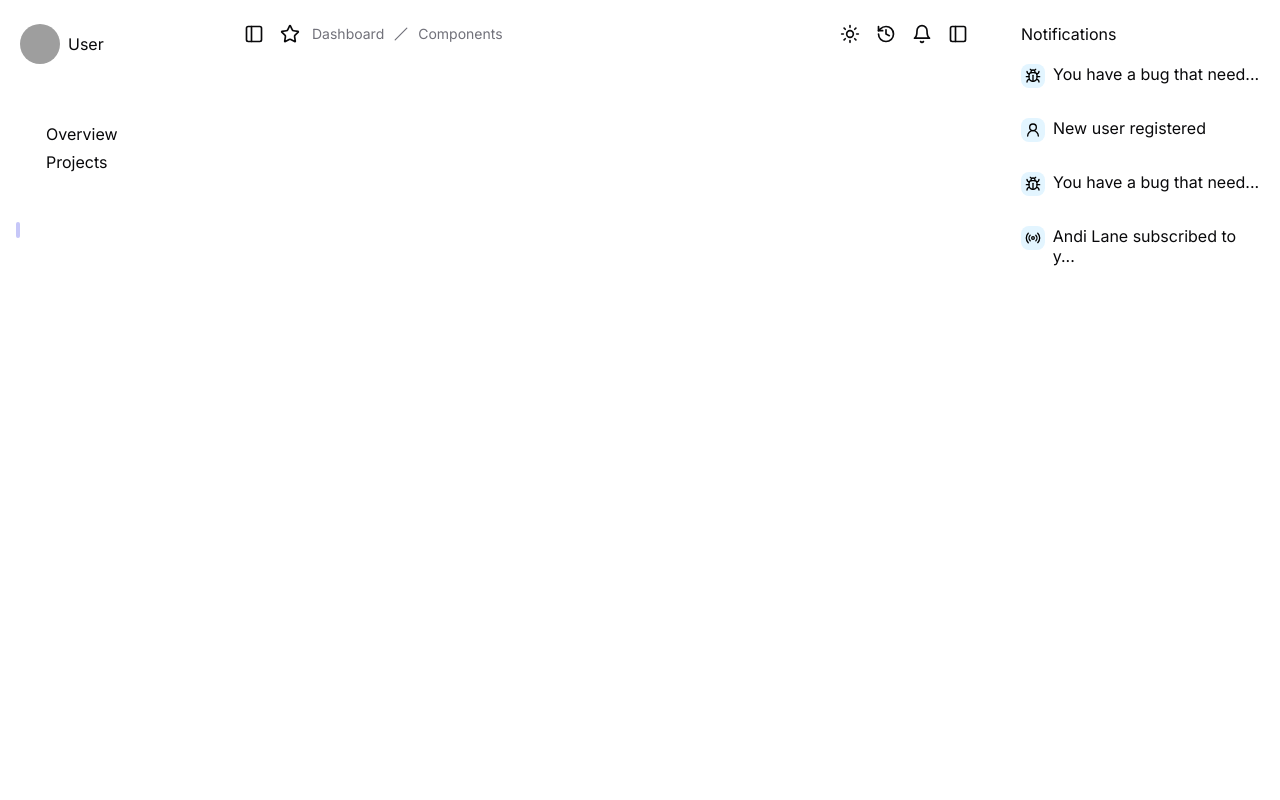
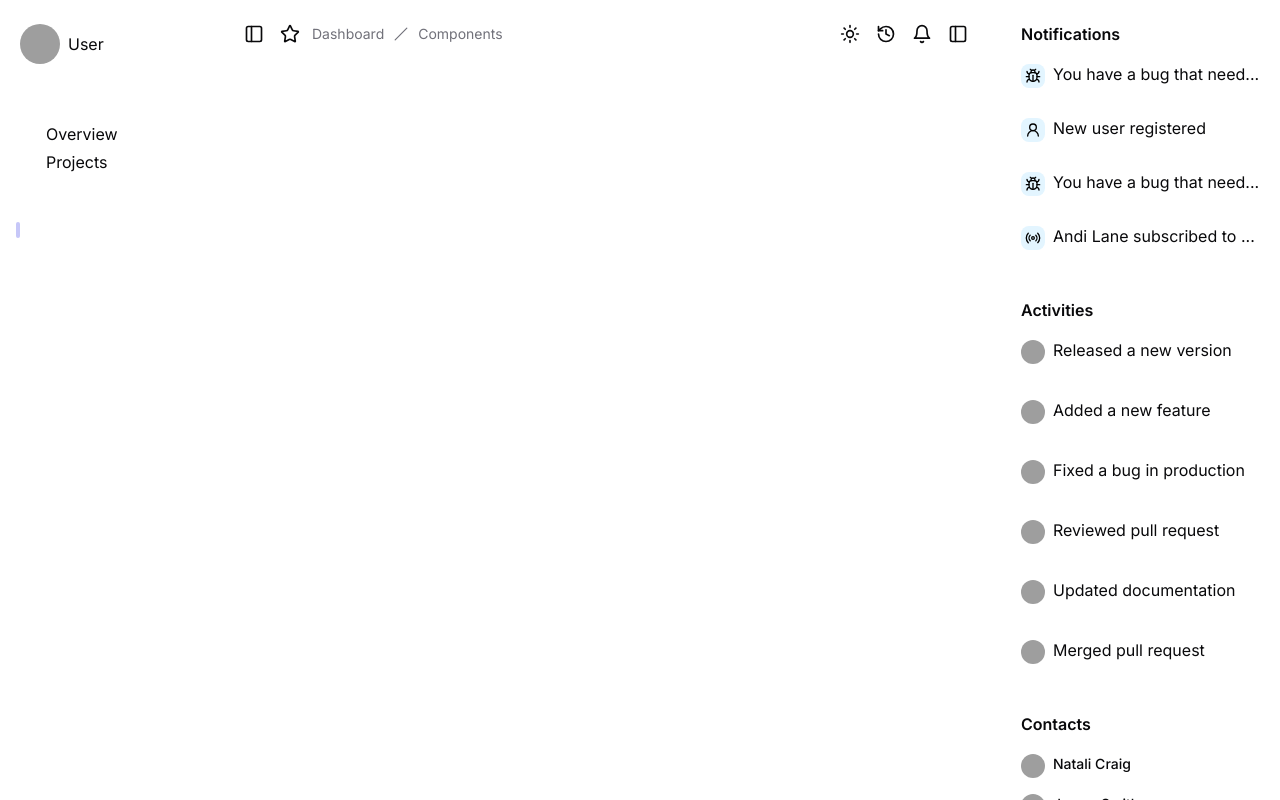
Before and after one commit to niveshnagar/juspay-assignment, a React (Vite) app: page /Default in a window 1280 px wide. Built offline with nearby package versions, Linux system fonts and the light colour scheme; grey boxes are pictures that could not be loaded.

Commit message:
chore: built activities section of notification sidebar

```diff
--- /dev/null
+++ b/src/components/Activity.tsx
@@ -0,0 +1,27 @@
+// Activity.tsx
+import React from 'react';
+import { Avatar, AvatarImage, AvatarFallback } from './ui/avatar';
+
+interface ActivityProps {
+  avatar: string; // URL to the avatar image
+  fallback: string; // Fallback initials if the avatar fails to load
+  description: string; // Activity description
+  time: string; // Time since the activity occurred
+}
+
+const Activity: React.FC<ActivityProps> = ({ avatar, fallback, description, time }) => {
+  return (
+    <div className="flex flex-row gap-2 p-1">
+      <Avatar className="h-6 w-6">
+        <AvatarImage src={avatar} />
+        <AvatarFallback>{fallback}</AvatarFallback>
+      </Avatar>
+      <div>
+        <div className="leading-5">{description}</div>
+        <div className="text-white-40 text-xs leading-[18px]">{time}</div>
+      </div>
+    </div>
+  );
+};
+
+export default Activity;
--- /dev/null
+++ b/src/components/Contact.tsx
@@ -0,0 +1,27 @@
+// Contact.tsx
+import React from "react";
+import { Avatar, AvatarImage, AvatarFallback } from "./ui/avatar";
+
+interface ContactProps {
+  avatar: string; // URL to the avatar image
+  name: string; // Contact name
+  fallback?: string; // Fallback initials if the avatar fails to load
+}
+
+const Contact: React.FC<ContactProps> = ({
+  avatar,
+  name,
+  fallback = "N/A",
+}) => {
+  return (
+    <div className="flex flex-row gap-2 p-1 rounded">
+      <Avatar className="h-6 w-6">
+        <AvatarImage src={avatar} />
+        <AvatarFallback>{fallback}</AvatarFallback>
+      </Avatar>
+      <p className="text-sm font-medium">{name}</p>
+    </div>
+  );
+};
+
+export default Contact;
--- a/src/components/NotificationSidebar.tsx
+++ b/src/components/NotificationSidebar.tsx
@@ -1,9 +1,12 @@
 // NotificationSidebar.tsx
 import { useRecoilValue } from "recoil";
-import { Bug, UserRound, Radio  } from "lucide-react"; // Import icons
+import { Bug, UserRound, Radio } from "lucide-react"; // Import icons
+
+import { notificationSidebarAtom } from "@/atoms/notificationSidebar.atom";
 
 import Notification from "./Notification"; // Import your Notification component
-import { notificationSidebarAtom } from "@/atoms/notificationSidebar.atom";
+import Contact from "./Contact";
+import Activity from "./Activity";
 
 const notifications = [
   {
@@ -23,8 +26,80 @@ const notifications = [
   },
   {
     icon: Radio,
-    title: "Andi Lane subscribed to y...",
+    title: "Andi Lane subscribed to ...",
     time: "Today, 11:59 AM",
+  },
+];
+
+const contacts = [
+  {
+    avatar: "https://randomuser.me/api/portraits/women/1.jpg",
+    name: "Natali Craig",
+    fallback: "NC",
+  },
+  {
+    avatar: "https://randomuser.me/api/portraits/men/2.jpg",
+    name: "James Smith",
+    fallback: "JS",
+  },
+  {
+    avatar: "https://randomuser.me/api/portraits/women/3.jpg",
+    name: "Olivia Johnson",
+    fallback: "OJ",
+  },
+  {
+    avatar: "https://randomuser.me/api/portraits/men/4.jpg",
+    name: "Liam Brown",
+    fallback: "LB",
+  },
+  {
+    avatar: "https://randomuser.me/api/portraits/women/5.jpg",
+    name: "Emma Davis",
+    fallback: "ED",
+  },
+  {
+    avatar: "https://randomuser.me/api/portraits/men/6.jpg",
+    name: "Noah Wilson",
+    fallback: "NW",
+  },
+];
+
+const activities = [
+  {
+    avatar: "https://github.com/shadcn.png",
+    fallback: "CN",
+    description: "Released a new version",
+    time: "59 minutes ago",
+  },
+  {
+    avatar: "https://randomuser.me/api/portraits/men/32.jpg",
+    fallback: "JS",
+    description: "Added a new feature",
+    time: "1 hour ago",
+  },
+  {
+    avatar: "https://randomuser.me/api/portraits/women/45.jpg",
+    fallback: "AR",
+    description: "Fixed a bug in production",
+    time: "3 hours ago",
+  },
+  {
+    avatar: "https://randomuser.me/api/portraits/men/56.jpg",
+    fallback: "BT",
+    description: "Reviewed pull request",
+    time: "Yesterday",
+  },
+  {
+    avatar: "https://randomuser.me/api/portraits/women/65.jpg",
+    fallback: "MG",
+    description: "Updated documentation",
+    time: "2 days ago",
+  },
+  {
+    avatar: "https://randomuser.me/api/portraits/men/78.jpg",
+    fallback: "RL",
+    description: "Merged pull request",
+    time: "3 days ago",
   },
 ];
 
@@ -32,11 +107,10 @@ const NotificationSidebar = () => {
   const isOpen = useRecoilValue(notificationSidebarAtom);
 
   return isOpen ? (
-    <div className="p-4 flex flex-col gap-6 bg-white bg-opacity-10 w-[280px] h-screen border-l border-white-10">
-      {/* Notification */}
+    <div className="p-4 flex flex-col gap-6 bg-white bg-opacity-10 w-[280px] overflow-auto scrollbar-none border-l border-white-10">
+      {/* Notifications */}
       <div className="flex flex-col gap-2">
-        <div className="px-1 py-2 leading-5">Notifications</div>
-        {/* One demo notification */}
+        <div className="px-1 py-2 leading-5 font-semibold">Notifications</div>
         {notifications.map((notification, index) => (
           <Notification
             key={index}
@@ -45,11 +119,43 @@ const NotificationSidebar = () => {
             time={notification.time}
           />
         ))}
-        <div></div>
-        <div></div>
       </div>
+
       {/* Activities */}
+      <div className="flex flex-col gap-2">
+        <div className="px-1 py-2 leading-5 font-semibold">Activities</div>
+        {activities.map((activity, index) => (
+          <div key={index}>
+            {/* Render the activity */}
+            <Activity
+              avatar={activity.avatar}
+              fallback={activity.fallback}
+              description={activity.description}
+              time={activity.time}
+            />
+
+            {/* Add the rotated divider except after the last activity */}
+            {index < activities.length - 1 && (
+              <div className="relative w-full h-0 flex justify-start mx-2 mb-1.5 m">
+                <div className="w-4 h-0.5 bg-white bg-opacity-20 transform rotate-90 rounded-lg"></div>
+              </div>
+            )}
+          </div>
+        ))}
+      </div>
+
       {/* Contacts */}
+      <div className="flex flex-col gap-2">
+        <div className="px-1 py-2 leading-5 font-semibold">Contacts</div>
+        {contacts.map((contact, index) => (
+          <Contact
+            key={index}
+            avatar={contact.avatar}
+            name={contact.name}
+            fallback={contact.fallback}
+          />
+        ))}
+      </div>
     </div>
   ) : null;
 };
```
